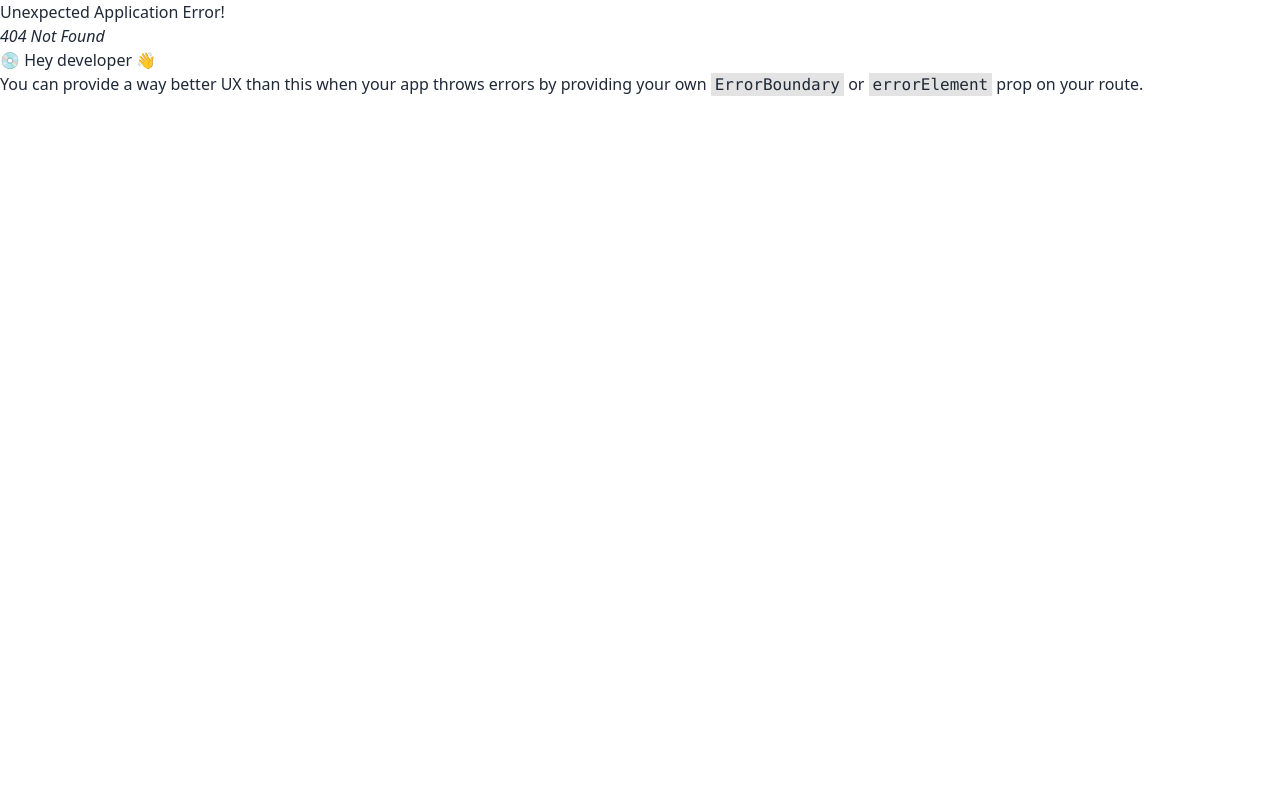
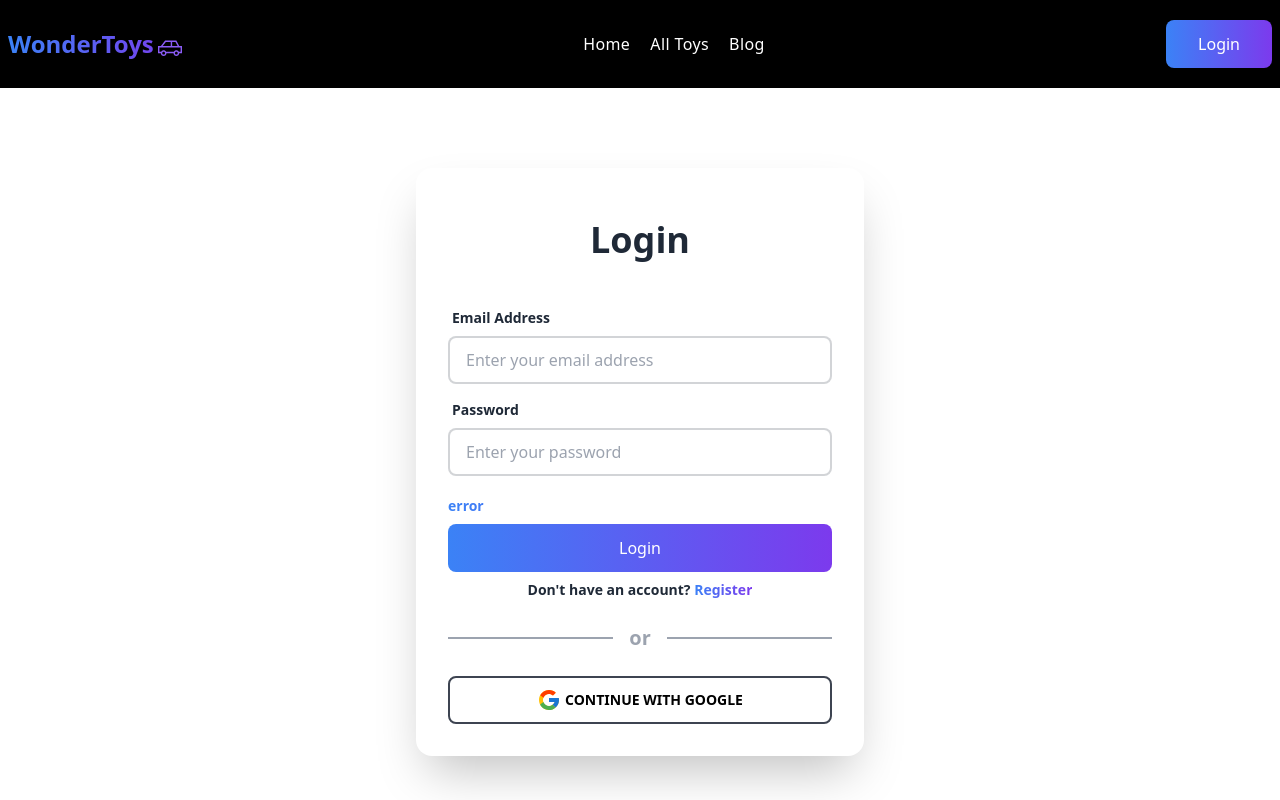
Before and after one commit to moheethasan/wonder-toys-client-side, a React (Vite) app: page /login in a window 1280 px wide. Before the commit this address had no page. Shown: the top 800 px of the page. Built offline with nearby package versions, Linux system fonts and the light colour scheme.

Commit message:
added login page layout

```diff
--- a/src/index.css
+++ b/src/index.css
@@ -11,11 +11,11 @@
 }
 
 .active {
-  @apply font-medium tracking-wide bg-gradient-to-r from-blue-500 to-violet-600 bg-clip-text text-transparent text-xs md:text-base;
+  @apply font-medium tracking-wide bg-gradient-to-r from-blue-400 to-violet-500 bg-clip-text text-transparent text-xs md:text-base;
 }
 
 .default {
-  @apply font-medium tracking-wide text-white hover:bg-gradient-to-r hover:from-blue-500 hover:to-violet-600 bg-clip-text hover:text-transparent text-xs md:text-base;
+  @apply font-medium tracking-wide text-white hover:bg-gradient-to-r hover:from-blue-400 hover:to-violet-500 bg-clip-text hover:text-transparent text-xs md:text-base;
 }
 
 .title-text {
--- /dev/null
+++ b/src/pages/Login/Login.jsx
@@ -0,0 +1,69 @@
+import { FcGoogle } from "react-icons/fc";
+import { Link } from "react-router-dom";
+
+const Login = () => {
+  return (
+    <div className="hero mt-20">
+      <div className="card w-full max-w-md shadow-2xl bg-base-100">
+        <form className="card-body">
+          <h1 className="text-4xl text-center font-bold pt-5 pb-8">Login</h1>
+          <div className="form-control">
+            <label className="label">
+              <span className="font-semibold label-text">Email Address</span>
+            </label>
+            <input
+              type="email"
+              name="email"
+              placeholder="Enter your email address"
+              required
+              className="input input-bordered border-2"
+            />
+          </div>
+          <div className="form-control">
+            <label className="label">
+              <span className="font-semibold label-text">Password</span>
+            </label>
+            <input
+              type="password"
+              name="password"
+              placeholder="Enter your password"
+              required
+              className="input input-bordered border-2"
+            />
+          </div>
+          <div className="form-control mt-3">
+            <span className="label-text font-semibold title-text mb-2">
+              {"error"}
+            </span>
+            <input className="btn-primary" type="submit" value="Login" />
+            <label className="label flex justify-center">
+              <span className="label-text font-semibold">
+                Don&#39;t have an account?{" "}
+                <Link
+                  to="/register"
+                  className="text-sm font-semibold label-text-alt link link-hover title-text"
+                >
+                  Register
+                </Link>
+              </span>
+            </label>
+          </div>
+          <div className="form-control">
+            <fieldset className="border-t-2 border-gray-400 mt-2 mb-4">
+              <legend className="mx-auto px-4 text-gray-400 text-xl font-semibold">
+                or
+              </legend>
+            </fieldset>
+          </div>
+          <div className="form-control">
+            <span className="flex justify-center items-center gap-1 bg-white text-black border-2 btn hover:bg-blue-500 hover:text-white hover:border-0">
+              <FcGoogle className="text-2xl" /> Continue with Google
+            </span>
+          </div>
+        </form>
+      </div>
+    </div>
+  );
+};
+
+export default Login;
--- /dev/null
+++ b/src/pages/Register/Register.jsx
@@ -0,0 +1,5 @@
+const Register = () => {
+  return <div>register</div>;
+};
+
+export default Register;
--- a/src/pages/Shared/NavBar/NavBar.jsx
+++ b/src/pages/Shared/NavBar/NavBar.jsx
@@ -3,7 +3,7 @@ import { FaUserCircle } from "react-icons/fa";
 import { TfiCar } from "react-icons/tfi";
 
 const NavBar = () => {
-  const user = true;
+  const user = false;
 
   return (
     <nav className="bg-black px-2 py-5">
```
Also changed, not shown: src/routes/Routes.jsx (+10 -0 lines).
